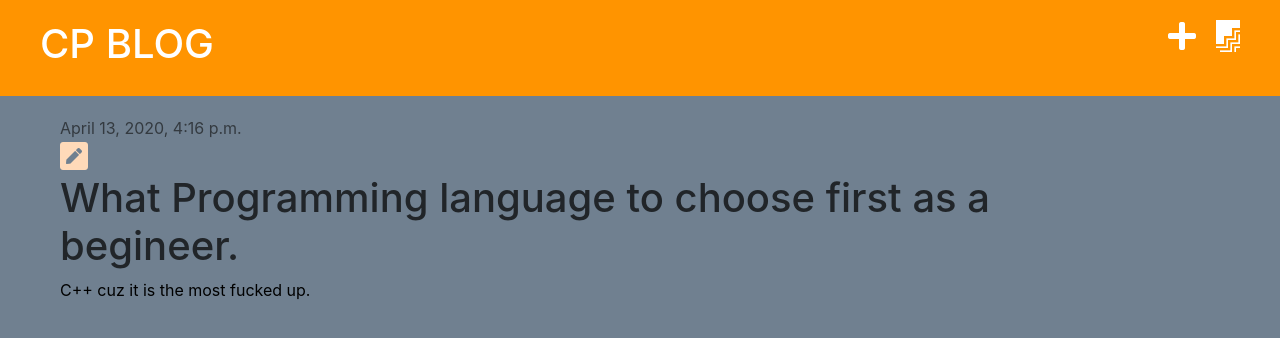
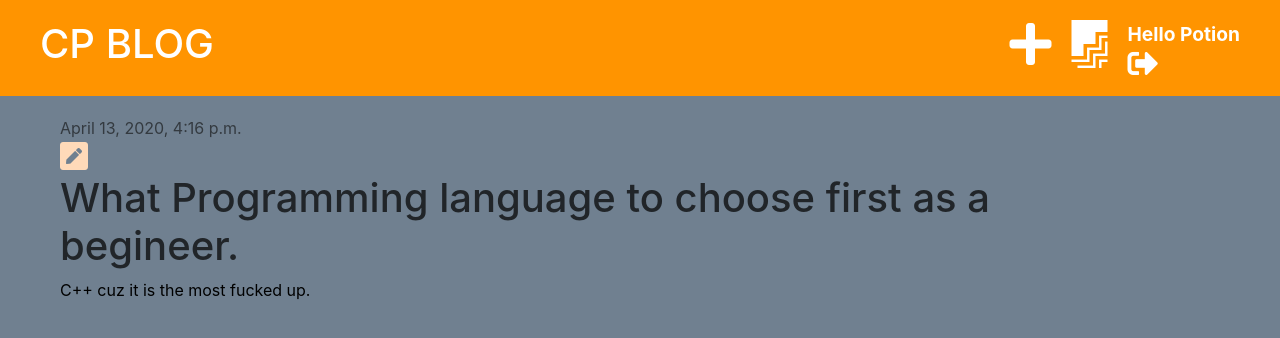
Before and after one commit to holdmypotion/Blog_App_2, a Django app: page /post/1/ in a window 1280 px wide. Shown: the top 338 px of the page. Run offline with Django 3.2, Linux system fonts and the light colour scheme; a user stored in the database is signed in; data comes from the database, SQL or seed files in the repository; both versions use the stored data as it was after the commit; some libraries are stand-ins or nearby versions; some web fonts are replaced.

Commit message:
Add logout functionality

```diff
--- a/blog/static/css/blog.css
+++ b/blog/static/css/blog.css
@@ -55,6 +55,8 @@ body {
     float: right;
     align-items: center;
     justify-content: center;
-    margin-right: 20px
+    margin-right: 20px;
+    font-size: 1.5em;
+    font-weight: bold;
 
 }
--- a/blog/templates/blog/base.html
+++ b/blog/templates/blog/base.html
@@ -14,10 +14,11 @@
 <body>
 	<div class="page-header">
 		{% if user.is_authenticated %}
+			<p class="top-menu" style="font-size: 1.2em; font-weight: bold;">Hello {{ user.username }}<small><a href="{% url 'logout' %}"><i class="fas fa-sign-out-alt fa-2x"></i></a></small></p>
 			<a href="{% url 'blog:post_draft_list' %}"class="top-menu"><i class="fab fa-firstdraft fa-2x"></i></a>
 			<a href="{% url 'blog:post_create' %}"class="top-menu"><i class="fa fa-plus fa-2x"></i></a>
-        {% else %}
-		<a href="{% url 'blog:login' %}" class="top-menu" style="font-size: 1.5em;"> LogIn<i class="fas fa-sign-in-alt fa-2x"></i></a>
+		{% else %}
+		<p class="top-menu" style="font-size: 1.2em; font-weight: bold;">LogIn <a href="{% url 'login' %}"><i class="fas fa-sign-in-alt fa-2x"></i></a></p>
 		{% endif %}
 		<h1><a href="{% url 'blog:post_list' %}">CP BLOG</a></h1>
 	</div>
--- a/blog/urls.py
+++ b/blog/urls.py
@@ -13,5 +13,4 @@ urlpatterns = [
     path('post/<int:pk>/edit/', views.post_edit_view, name="post_edit"),
     path('drafts/', views.post_draft_view, name='post_draft_list'),
     path('post/<int:pk>/publish', views.post_publish, name='post_publish'),
-    path('accounts/login/', auth_views.LoginView.as_view(), name='login'),
 ]
--- a/blog_app/settings.py
+++ b/blog_app/settings.py
@@ -28,6 +28,8 @@ DEBUG = True
 ALLOWED_HOSTS = []
 
 LOGIN_REDIRECT_URL = 'blog:post_list'
+
+LOGOUT_REDIRECT_URL = 'blog:post_list'
 
 # Application definition
 
--- a/blog_app/urls.py
+++ b/blog_app/urls.py
@@ -15,8 +15,14 @@ Including another URLconf
 """
 from django.contrib import admin
 from django.urls import path, include
+from django.contrib.auth import views as auth_views
 
 urlpatterns = [
     path('admin/', admin.site.urls),
+    path('accounts/login/', auth_views.LoginView.as_view(), name='login'),
+    path(
+        'accounts/logout/', auth_views.LogoutView.as_view(), name='logout'),
     path('', include('blog.urls')),
+
+
 ]
```
Also changed, not shown: db.sqlite3.
